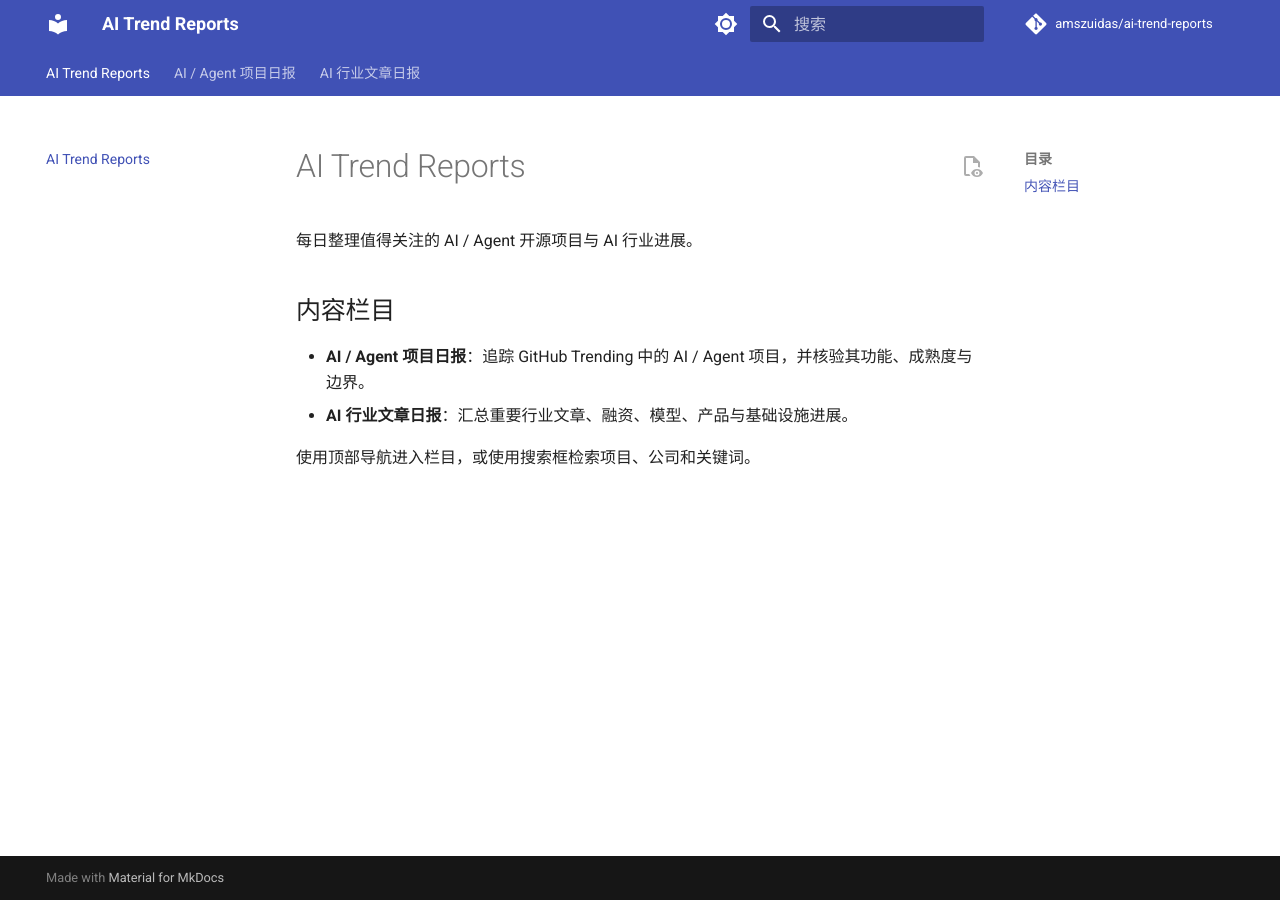
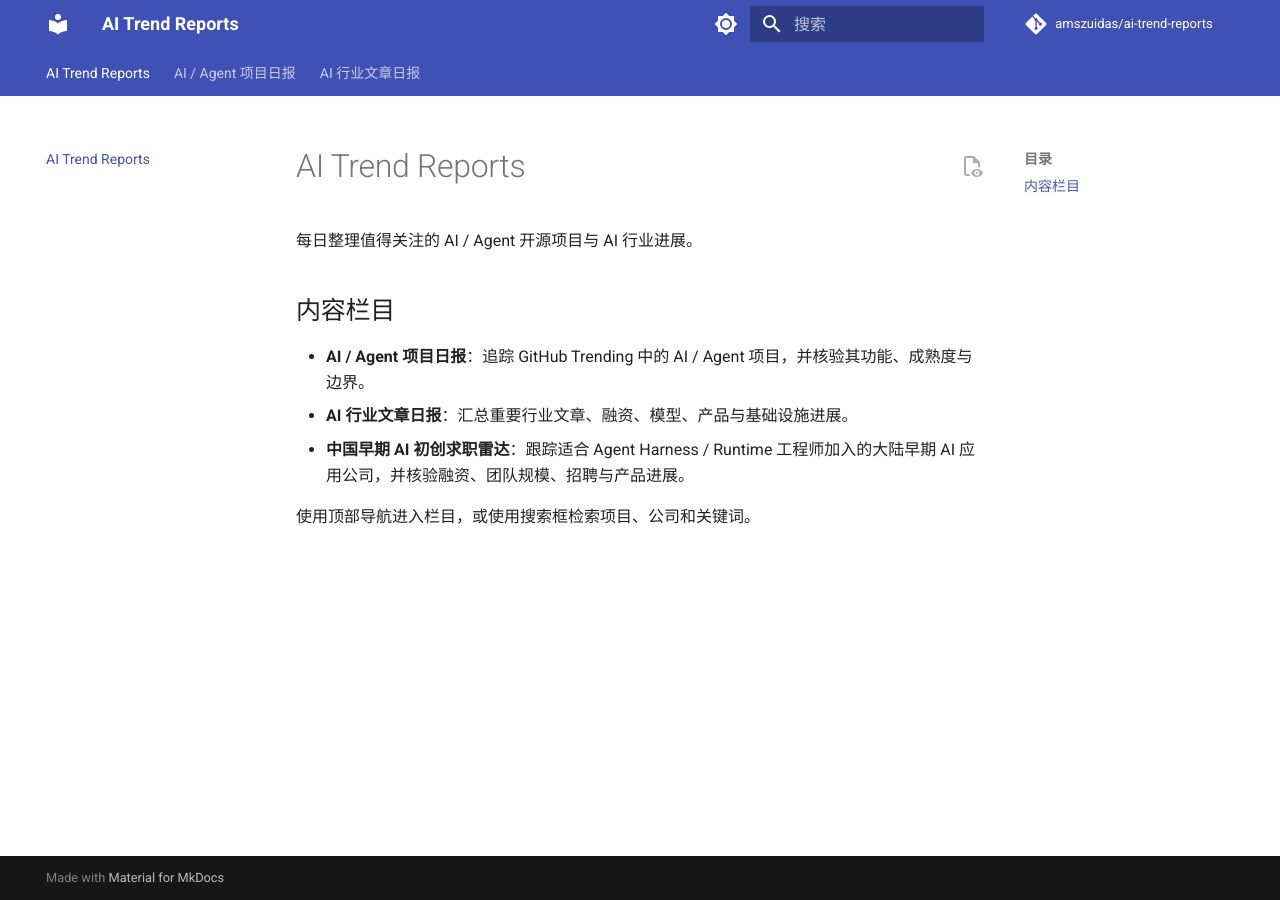
Before and after one commit to amszuidas/ai-trend-reports, an MkDocs documentation site: the page built from docs/index.md, in a window 1280 px wide. Built offline with MkDocs 1.6.1 and Material for MkDocs 9.7.7, drawn with Linux system fonts in a browser that asks for light colours; comment, search, counter and statistics services are not loaded.

Commit message:
docs: add AI startup career radar section

```diff
--- a/docs/index.md
+++ b/docs/index.md
@@ -6,5 +6,6 @@
 
 - **AI / Agent 项目日报**：追踪 GitHub Trending 中的 AI / Agent 项目，并核验其功能、成熟度与边界。
 - **AI 行业文章日报**：汇总重要行业文章、融资、模型、产品与基础设施进展。
+- **中国早期 AI 初创求职雷达**：跟踪适合 Agent Harness / Runtime 工程师加入的大陆早期 AI 应用公司，并核验融资、团队规模、招聘与产品进展。
 
 使用顶部导航进入栏目，或使用搜索框检索项目、公司和关键词。
```
Also changed, not shown: docs/ai-startup-career-radar/.pages (added).
